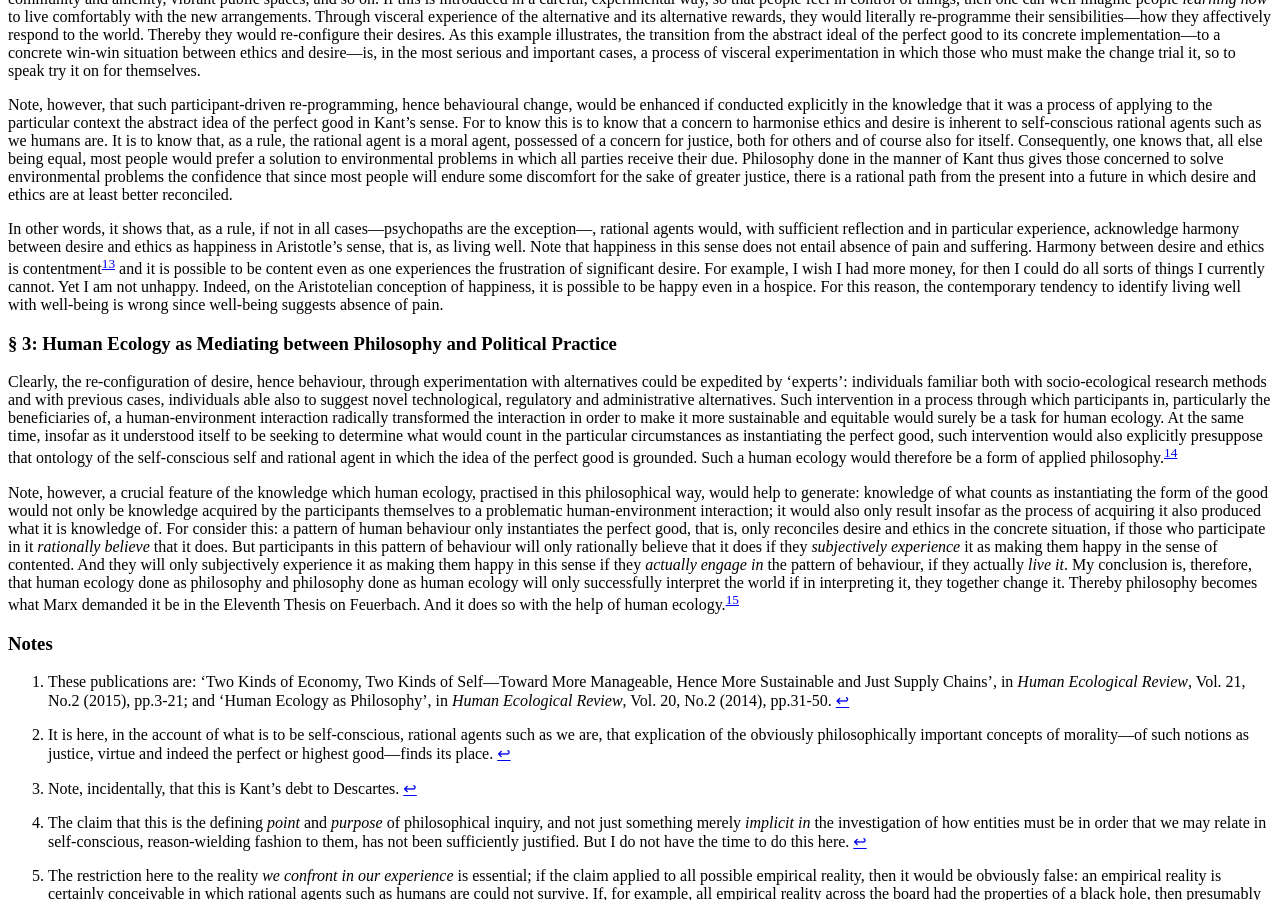
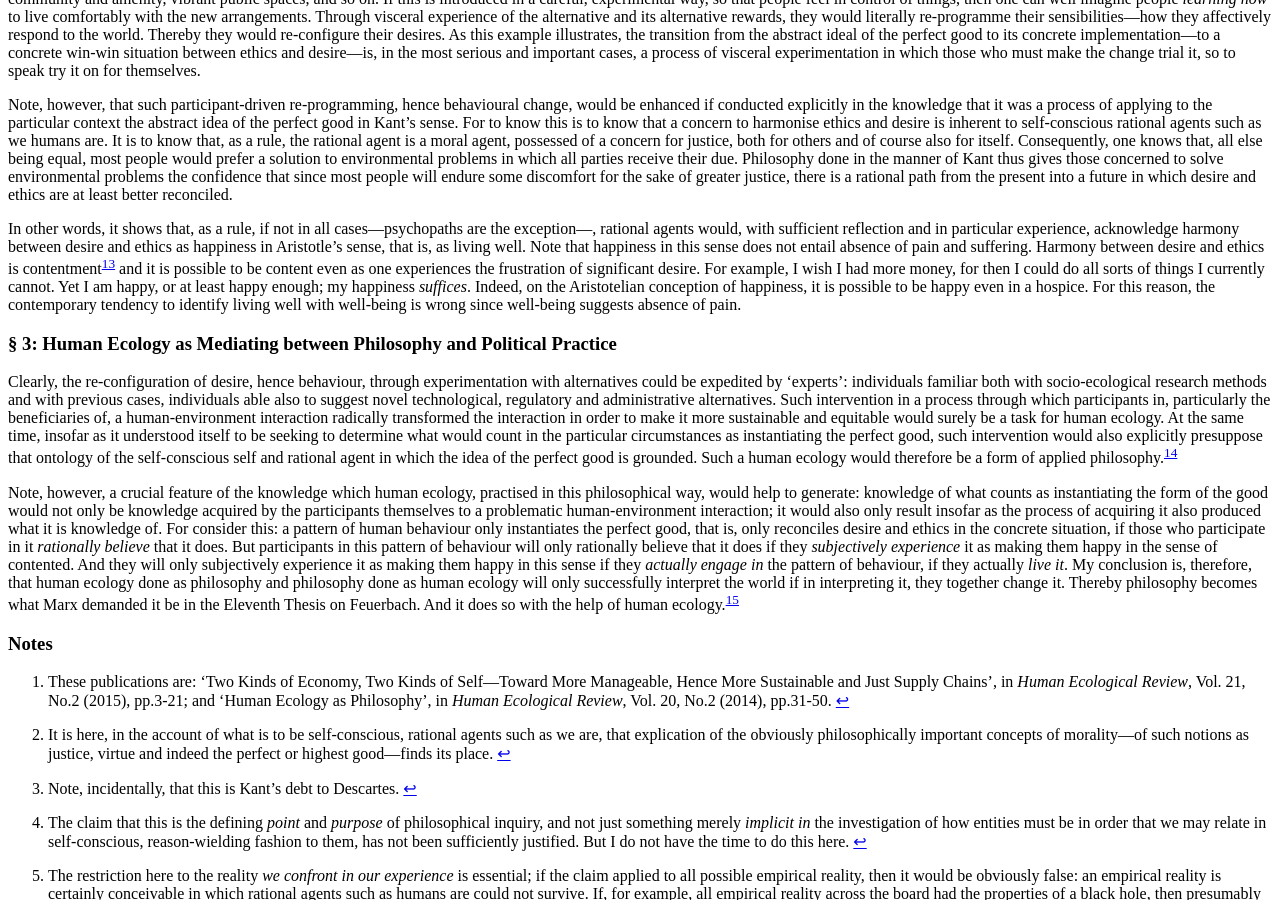
Before and after one commit to klepas/bruins-site, a Jekyll site: the page built from papers/_posts/2016-04-15-Eleventh-Thesis-SHE-2016.md, in a window 1280 px wide and 900 px high, scrolled down 1930 px. Built offline with Jekyll 4.4.1, drawn with Linux system fonts in a browser that asks for light colours; nearby versions of some CDN libraries; some web fonts are replaced.

Commit message:
further changes to stuff on happiness

```diff
--- a/papers/_posts/2016-04-15-Eleventh-Thesis-SHE-2016.md
+++ b/papers/_posts/2016-04-15-Eleventh-Thesis-SHE-2016.md
@@ -33,7 +33,7 @@
 
 Note, however, that such participant-driven re-programming, hence behavioural change, would be enhanced if conducted explicitly in the knowledge that it was a process of applying to the particular context the abstract idea of the perfect good in Kant’s sense. For to know this is to know that a concern to harmonise ethics and desire is inherent to self-conscious rational agents such as we humans are. It is to know that, as a rule, the rational agent is a moral agent, possessed of a concern for justice, both for others and of course also for itself. Consequently, one knows that, all else being equal, most people would prefer a solution to environmental problems in which all parties receive their due. Philosophy done in the manner of Kant thus gives those concerned to solve environmental problems the confidence that since most people will endure some discomfort for the sake of greater justice, there is a rational path from the present into a future in which desire and ethics are at least better reconciled.
 
-In other words, it shows that, as a rule, if not in all cases—psychopaths are the exception—, rational agents would, with sufficient reflection and in particular experience, acknowledge harmony between desire and ethics as happiness in Aristotle’s sense, that is, as living well. Note that happiness in this sense does not entail absence of pain and suffering. Harmony between desire and ethics is contentment[^13] and it is possible to be content even as one experiences the frustration of significant desire. For example, I wish I had more money, for then I could do all sorts of things I currently cannot. Yet I am not unhappy. Indeed, on the Aristotelian conception of happiness, it is possible to be happy even in a hospice. For this reason, the contemporary tendency to identify living well with well-being is wrong since well-being suggests absence of pain.
+In other words, it shows that, as a rule, if not in all cases—psychopaths are the exception—, rational agents would, with sufficient reflection and in particular experience, acknowledge harmony between desire and ethics as happiness in Aristotle’s sense, that is, as living well. Note that happiness in this sense does not entail absence of pain and suffering. Harmony between desire and ethics is contentment[^13] and it is possible to be content even as one experiences the frustration of significant desire. For example, I wish I had more money, for then I could do all sorts of things I currently cannot. Yet I am happy, or at least happy enough; my happiness _suffices_. Indeed, on the Aristotelian conception of happiness, it is possible to be happy even in a hospice. For this reason, the contemporary tendency to identify living well with well-being is wrong since well-being suggests absence of pain.
 
 ### § 3: Human Ecology as Mediating between Philosophy and Political Practice
 
```
Also changed, not shown: 1 other file.
